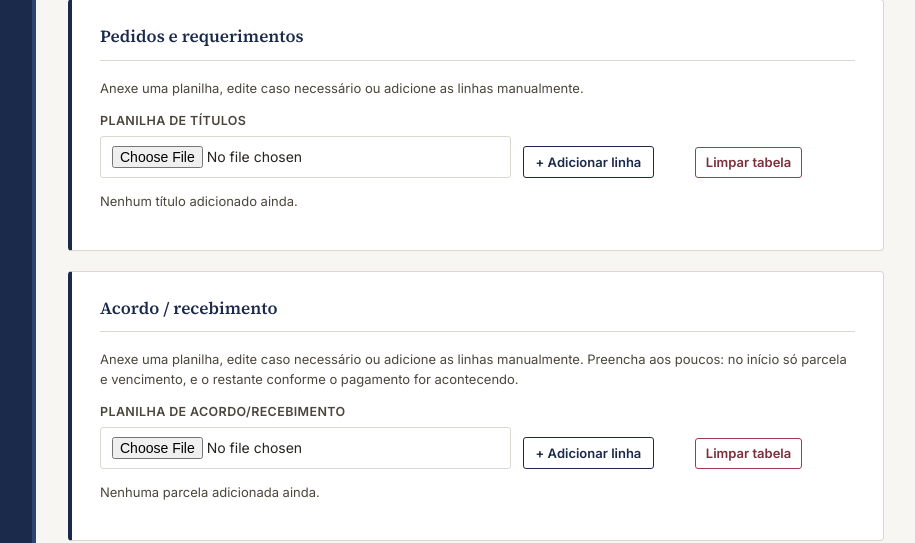
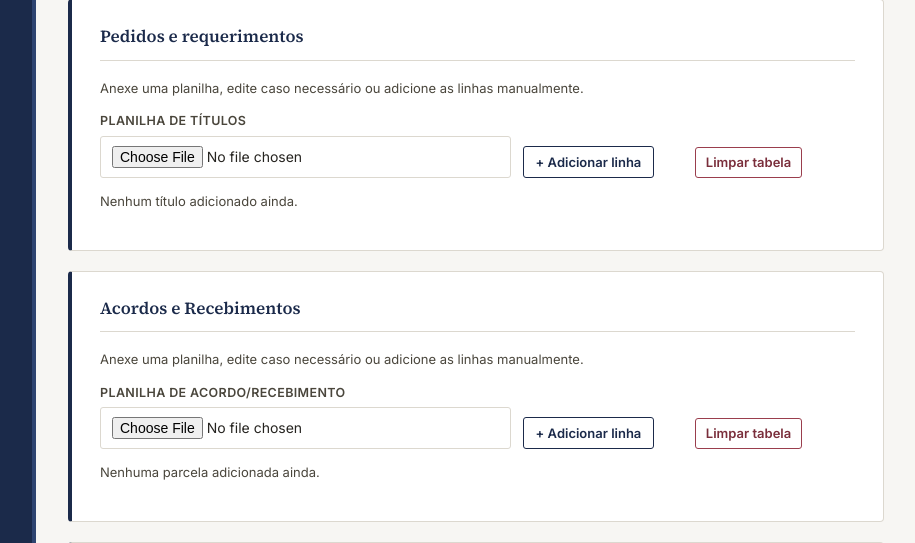
Before and after one commit to lutavares21/gestao-de-processos-juridicos, a Flask app: page /cadastro/civel-recuperacao in a window 1280 px wide. Shown: the part 2092-2635 px from the top of the page, without its empty margins (196-1111 px from the left). Run offline with Flask 3, Linux system fonts and the light colour scheme; the visitor is signed in with stand-in values (Sample User, id 1); data that the repository does not hold is empty.

Commit message:
cad civ recup

```diff
--- a/templates/_acordo_recebimento.html
+++ b/templates/_acordo_recebimento.html
@@ -1,5 +1,5 @@
 {#
-  Seção "Acordo / recebimento" - parcelas preenchidas aos poucos ao longo
+  Seção "Acordos e Recebimentos" - parcelas preenchidas aos poucos ao longo
   do processo. Usada tanto no cadastro (cadastro_civel_recuperacao.html)
   quanto na edição (processo_editar.html).
 
@@ -11,12 +11,10 @@
 {% set parcelas_acordo = parcelas_acordo if parcelas_acordo is defined else [] %}
 
 <div class="secao">
-  <h2>Acordo / recebimento</h2>
+  <h2>Acordos e Recebimentos</h2>
 
   <p class="texto-ajuda">
     Anexe uma planilha, edite caso necessário ou adicione as linhas manualmente.
-    Preencha aos poucos: no início só parcela e vencimento, e o restante conforme
-    o pagamento for acontecendo.
   </p>
 
   <div class="linha linha-importacao">
--- a/templates/processo_detalhe.html
+++ b/templates/processo_detalhe.html
@@ -288,7 +288,7 @@
             {% endif %}
 
             {% if p.acordos_recebimento %}
-            <h3 class="subtitulo-secao">Acordo / recebimento</h3>
+            <h3 class="subtitulo-secao">Acordos e Recebimentos</h3>
             <div class="tabela-wrap">
               <table class="tabela-processos tabela-titulos-detalhe">
                 <thead>
```
